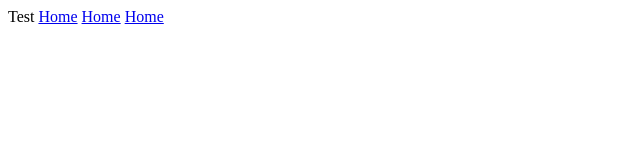
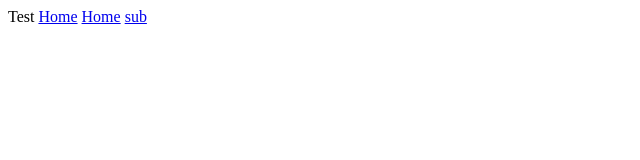
Before and after one commit to cu9527/test, a plain HTML site: page index.html in a window 1280 px wide. Shown: the full height of the page, 0-640 px from the left. Drawn offline with Linux system fonts and the light colour scheme.

Commit message:
Update index.html

```diff
--- a/index.html
+++ b/index.html
@@ -1,4 +1,4 @@
 Test
 <a href="/">Home</a>
 <a href="https://cu9527.github.io">Home</a>
-<a href="/sub">Home</a>
+<a href="/sub">sub</a>
```
